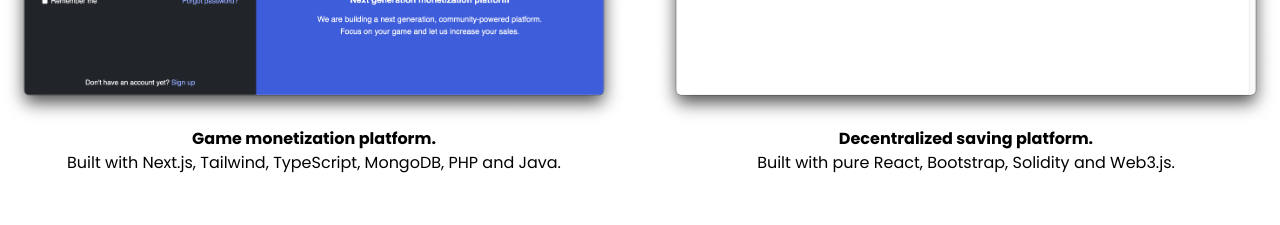
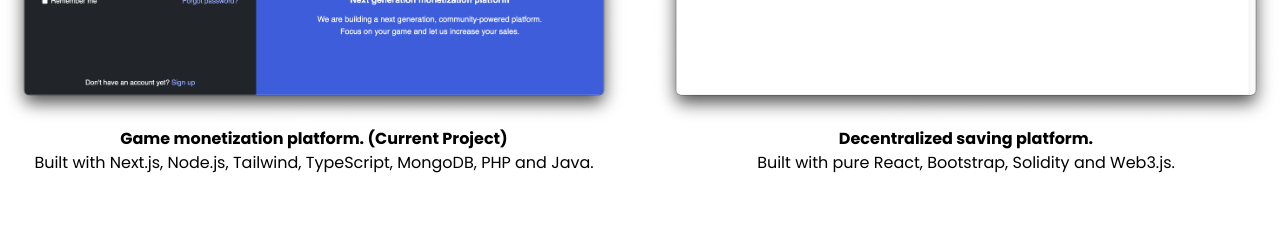
Before and after one commit to dresnite/minimalist-portfolio, a Next.js app: page / in a window 1280 px wide. Shown: the part 1800-2025 px from the top of the page. Built offline with nearby package versions, Linux system fonts and the light colour scheme.

Commit message:
It's worth mentioning that Paycraft uses Node for the backend

```diff
--- a/app/components/Projects.tsx
+++ b/app/components/Projects.tsx
@@ -22,8 +22,8 @@ export default function Projects() {
           <a href="https://paycraft.gg" className="group" target="_blank">
             <img src="/paycraft.png" className="w-100 max-w-1/2 group-hover:scale-110 duration-200" alt="Paycraft website screenshot" />
           </a>
-          <p className="font-bold">Game monetization platform.</p>
-          <p>Built with Next.js, Tailwind, TypeScript, MongoDB, PHP and Java.</p>
+          <p className="font-bold">Game monetization platform. (Current Project)</p>
+          <p>Built with Next.js, Node.js, Tailwind, TypeScript, MongoDB, PHP and Java.</p>
           <p></p>
         </div>
 
```
